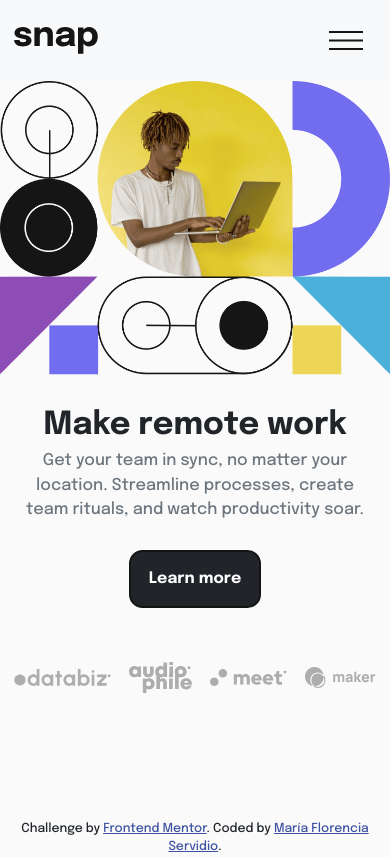
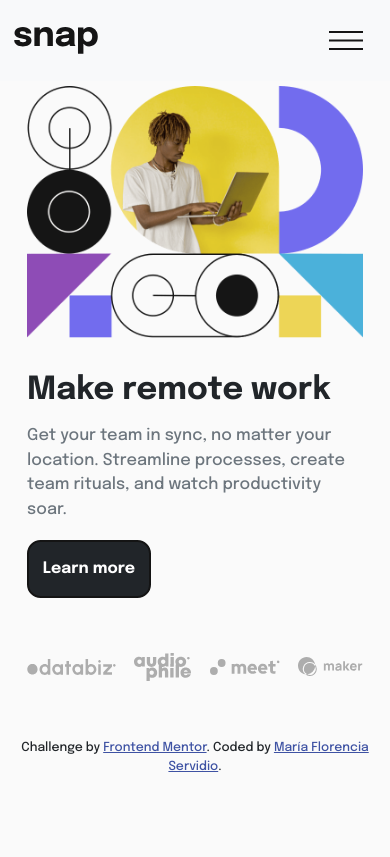
Before and after one commit to Maflo88/intro-section-with-dropdown-navigation, a plain HTML site: page index.html in a window 390 px wide. Drawn offline with nearby package versions, Linux system fonts and the light colour scheme.

Commit message:
Update index.html

```diff
--- a/index.html
+++ b/index.html
@@ -98,55 +98,31 @@
 
   </header>
 
-<!-- Mobile hero section -->
+  <main class="hero container col-xxl-9 pt-lg-2 pb-lg-5 px-xl-5">
 
-  <main class="hero">
-    <img alt="Hero image mobile" class="d-block d-lg-none img-fluid mx-auto" src="./images/image-hero-mobile.png">
+    <section class="row flex-lg-row-reverse align-items-center align-items-lg-end justify-content-center justify-content-lg-between py-1 gx-lg-5 m-0 gap-2">
 
-    <section class="container d-flex d-lg-none flex-column justify-content-center">
+      <div class="container__img col-12 col-sm-8 col-lg-5 col-xl-5">
 
-      <h1 class="text-center lh-base fw-bold mt-4 mb-0">Make remote work</h1>
+        <img alt="Hero image desktop" class="d-none d-lg-block img-fluid" src="./images/image-hero-desktop.png">
+        <img alt="Hero image mobile" class="d-block d-lg-none img-fluid" src="./images/image-hero-mobile.png">
 
-      <p class="text-center lh-base text-secondary">Get your team in sync, no matter your location. Streamline processes,
-        create team rituals, and watch productivity soar.</p>
+      </div>
 
-      <button class="btn btn-lg btn-dark align-self-center px-3 py-2 mt-2 mb-5">Learn more</button>
+      <div class="container__text col-lg-6 ml-xl-5 ms-xl-5">
 
-    </section>
+            <h1 class="d-lg-none align-items-center lh-1 fw-bold mt-4">Make remote work</h1>
 
-    <section class="container d-flex d-lg-none flex-row justify-content-between align-items-center gap-3 px-md-5 mb-5 me-auto">
+            <h1 class="d-none d-lg-block align-items-center lh-1 fw-bold">Make <br>remote work</h1>
 
-          <div class="align-self-center">
-            <img class="logo img-fluid" src="./images/client-databiz.svg" alt="logo Databiz">
-          </div>
-          <div class="align-self-center">
-            <img class="img-fluid" src="./images/client-audiophile.svg" alt="logo Audiophile">
-          </div>
-          <div class="align-self-center">
-            <img class="img-fluid" src="./images/client-meet.svg" alt="logo Meet">
-          </div>
-          <div class="align-self-center">
-            <img class="img-fluid" src="./images/client-maker.svg" alt="logo Maker">
-          </div>
-
-        </section>
-
-    <!-- Desktop hero section -->
-
-    <section class="container d-lg-flex flex-row justify-content-between my-5">
-
-      <div class="d-none d-lg-flex flex-column align-self-stretch justify-content-end text-start ms-5 me-4 pt-5 flex-grow-1 gap-4">
-
-            <h1 class="align-items-center lh-1 fw-bold mb-0 ps-5">Make <br>remote work</h1>
-
-            <p class="lh-base fs-6 text-secondary ps-5 mt-4 w-75">Get your team in sync, no matter your location. Streamline processes,
+            <p class="lh-base text-secondary mt-3 mt-lg-4 col-xxl-11">Get your team in sync, no matter your location. Streamline processes,
               create team rituals, and watch productivity soar.</p>
 
-            <div class="ps-5 mt-2">
-              <button class="btn btn-dark align-self-center px-4 py-2 mb-5">Learn more</button>
+            <div class="mt-2 mt-lg-4 mt-xl-5 mb-4 mb-lg-5 pb-xl-5">
+              <button class="btn btn-dark align-self-center px-lg-4 py-2">Learn more</button>
             </div>
 
-            <div class="d-none d-lg-flex d-md-flex flex-row justify-content-around align-content-end ps-3 pe-5 ms-4 mt-5">
+            <div class="d-flex flex-row justify-content-around align-content-lg-end align-content-center pe-xl-5 mt-5 mb-5 mb-lg-0 gap-3">
 
                 <div class="align-self-end">
                   <img class="logo img-fluid" src="./images/client-databiz.svg" alt="logo Databiz">
@@ -165,14 +141,6 @@
 
       </div>
 
-
-      <div class="align-self-center w-lg-75 pt-3 flex-shrink-1">
-
-        <img alt="Hero image desktop" class="d-none d-lg-block img-fluid" src="./images/image-hero-desktop.png">
-
-      </div>
-
-
     </section>
 
   </main>
```
